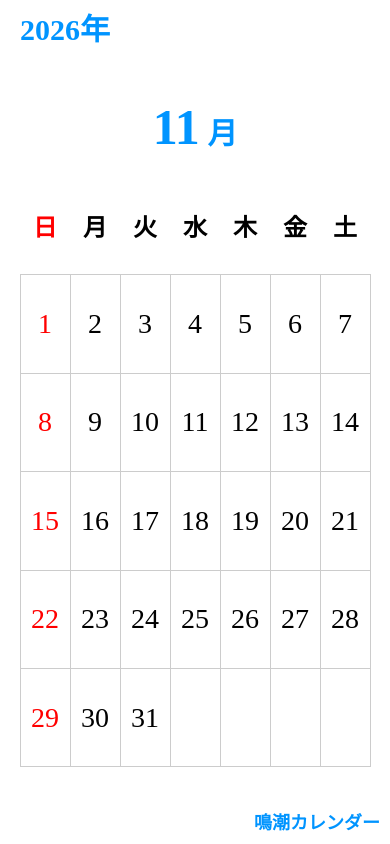
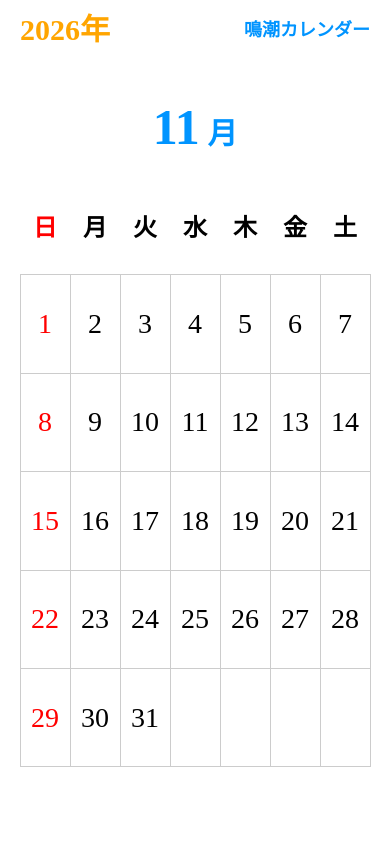
Before and after one commit to kanaderu0/wuwacallender, a website: page index.html in a window 390 px wide. Drawn offline with Linux system fonts and the light colour scheme; no server answers.

Commit message:
Update index.html

```diff
--- a/index.html
+++ b/index.html
@@ -39,21 +39,12 @@
       h1,#nowyear{
         z-index: 1;
       }
-      h1,h2 {
-        font-size: 30px;
-        color: #0094ff;
-      }
-      h1{
+      h1 {
         position: fixed;
         font-size: clamp(18px, 2vw, 22px);
-        bottom: 15px;
-        right: 80px;
-      }
-      @media screen and (max-width: 768px){
-        h1{
-          bottom: 10px;
-          right: 10px;
-        }
+        top: 15px;
+        right: 20px;
+        color: #0094ff;
       }
       h2{
         margin-top: 100px;
@@ -68,7 +59,7 @@
         font-weight: bold;
         top: 5px;
         left: 20px;
-        color: #0094ff;
+        color: orange;
       }
       /* PC用 */
       .month{
```
